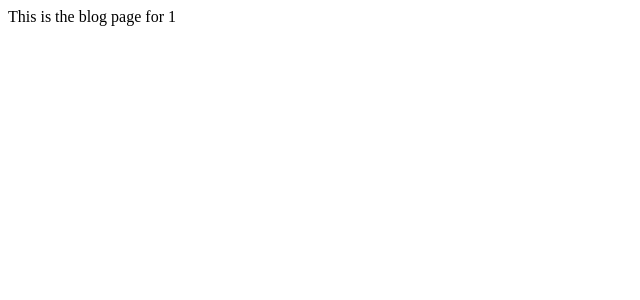
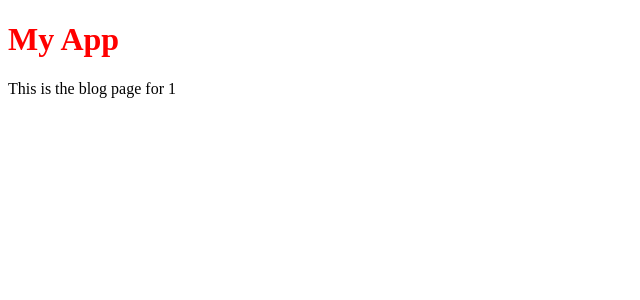
Before and after one commit to RIKKY-J/Next.js-Application-, a Next.js app: page /blogs/1 in a window 1280 px wide. Shown: the top 300 px of the page, without its empty margins (0-640 px from the left). Built offline with nearby package versions, Linux system fonts and the light colour scheme.

Commit message:
custom not found page

```diff
--- a/app/about/page.js
+++ b/app/about/page.js
@@ -1,3 +1,6 @@
+export const metadata = {
+  title: 'About Us',
+};
 export default function About(){
     return (
         <>
--- a/app/blogs/[blogID]/page.js
+++ b/app/blogs/[blogID]/page.js
@@ -1,5 +1,17 @@
+import { notFound } from 'next/navigation';
+
+export async function generateMetadata({ params }) {
+    const { blogID } = await params;
+    return {
+        title: `Blog ${blogID}`,
+    };
+}
+
 export default async function Blog({ params }) {
     console.log(await params);
     const { blogID } = await params;
+    if(typeof blogID !== 'number' && isNaN(blogID)) {
+        notFound();
+    }
     return <div> This is the blog page for {blogID} </div>;
 }
--- a/app/files/[...filepath]/page.js
+++ b/app/files/[[...filepath]]/page.js
@@ -1,7 +1,9 @@
+export const metadata = {
+  title: 'Files',
+};
 
 export default async function File({ params }) {
     //console.log(await params);
     const { filepath } = await params;
-
-    return <div> File /{filepath.join("/")} </div>;
+    return <div> File /{filepath?.join("/")} </div>;
 }
--- /dev/null
+++ b/app/layout.js
@@ -0,0 +1,19 @@
+import React from 'react'
+export const metadata = {
+  title: {
+    template: '%s | Avatar_Tech',
+    default: 'Avatar_Tech',
+  }
+};
+
+export default function layout({ children }) {
+  return (
+    <html lang="en">
+      <head />
+      <body>
+        <h1 style={{ color: 'red', fontSize: '2rem' }}>My App</h1>
+        {children}
+      </body>
+    </html>
+  );
+}
--- a/app/layout.tsx
+++ /dev/null
@@ -1,29 +0,0 @@
-import type { Metadata } from "next";
-import { Geist, Geist_Mono } from "next/font/google";
-
-
-const geistSans = Geist({
-  variable: "--font-geist-sans",
-  subsets: ["latin"],
-});
-
-const geistMono = Geist_Mono({
-  variable: "--font-geist-mono",
-  subsets: ["latin"],
-});
-
-export const metadata: Metadata = {
-  title: "Create Next App",
-  description: "Generated by create next app",
-};
-
-export default function RootLayout({ children }: LayoutProps<"/">) {
-  return (
-    <html
-      lang="en"
-      className={`${geistSans.variable} ${geistMono.variable} h-full antialiased`}
-    >
-      <body className="min-h-full flex flex-col">{children}</body>
-    </html>
-  );
-}
```
Also changed, not shown: app/blogs/[blogID]/not-found.js (added, +13 -0 lines), app/not-found.js (added, +8 -0 lines), app/page.js (added, +8 -0 lines), app/page.tsx (deleted, +0 -10 lines).
